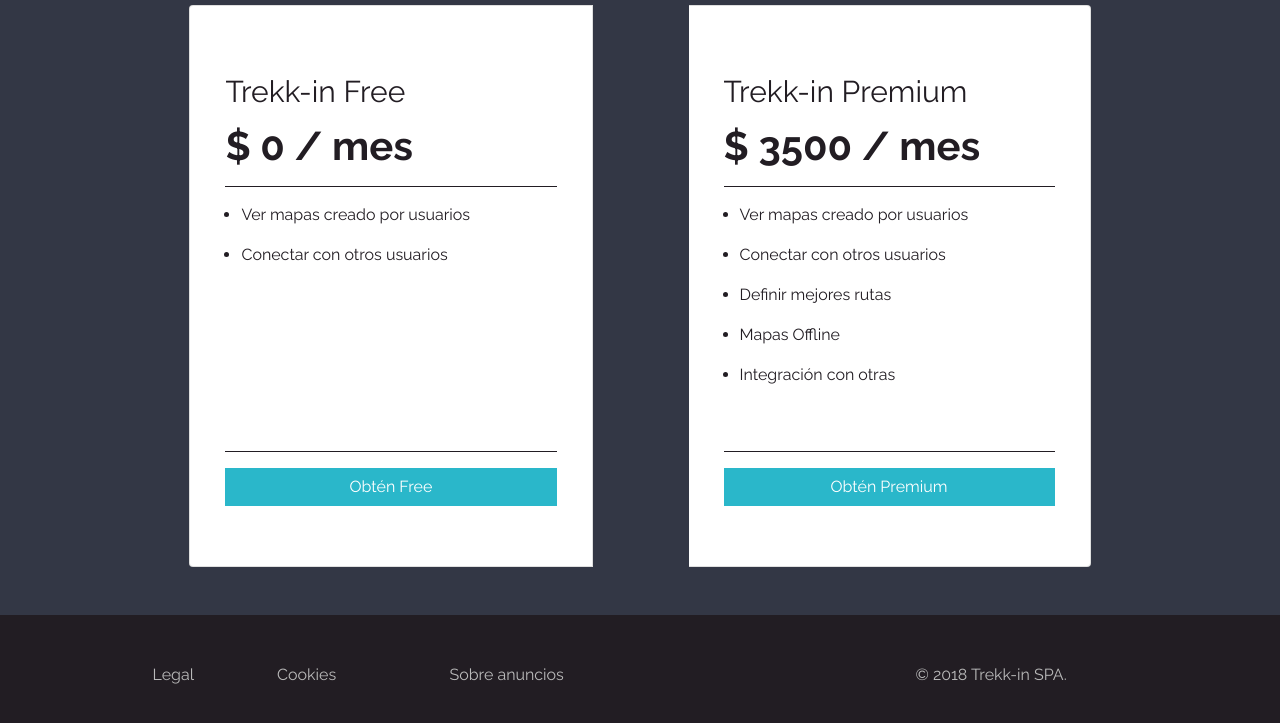
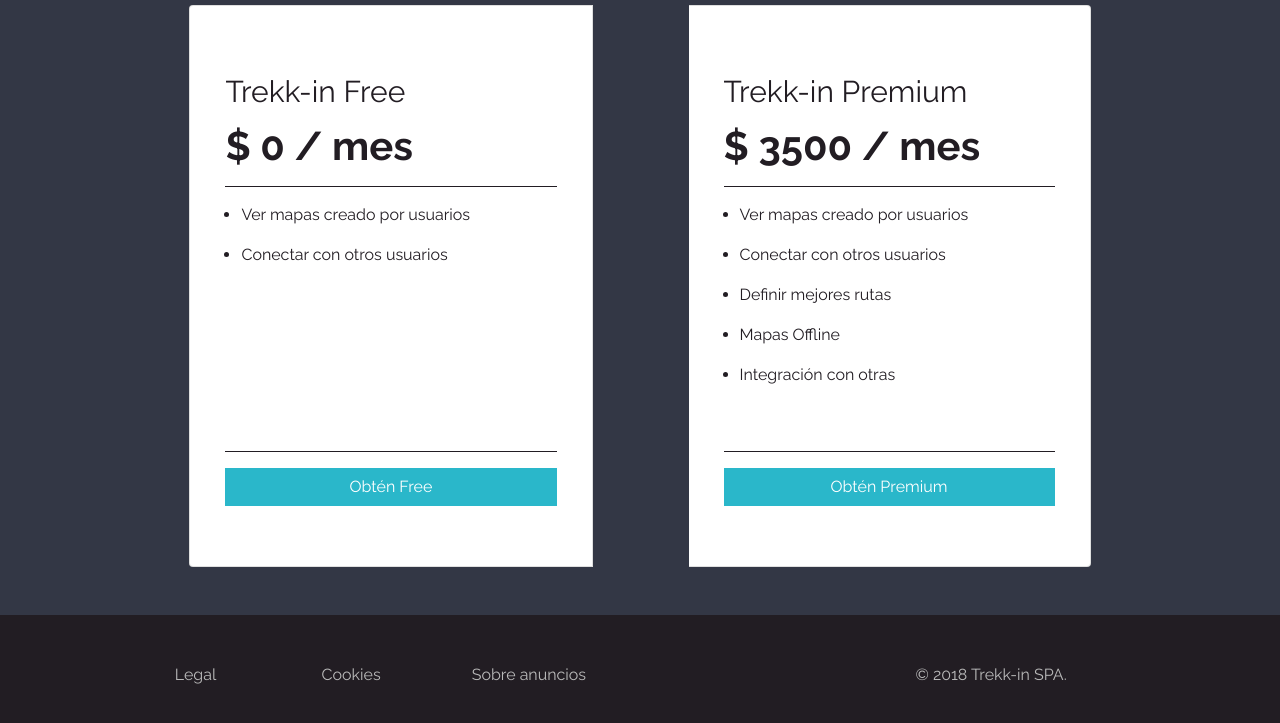
Before and after one commit to AeroNico/trekk-in, a plain HTML site: page index.html in a window 1280 px wide. Shown: the part 1406-2129 px from the top of the page. Drawn offline with nearby package versions, Linux system fonts and the light colour scheme.

Commit message:
Tercer commit

```diff
--- a/index.html
+++ b/index.html
@@ -118,9 +118,9 @@
       <div class="excontainer">
         <div class="exrow">
             <ul class="footer__list excol-xs-12 exrow">
-              <li class="footer__itemlist excol-xs-3"><a class="footer__link" href="#">Legal</a></li>
+              <li class="footer__itemlist excol-xs-4"><a class="footer__link" href="#">Legal</a></li>
               <li class="footer__itemlist excol-xs-3"><a class="footer__link" href="#">Cookies</a></li>
-              <li class="footer__itemlist excol-xs-6"><a class="footer__link" href="#">Sobre anuncios</a></li>
+              <li class="footer__itemlist excol-xs-5"><a class="footer__link" href="#">Sobre anuncios</a></li>
             </ul>
           <span  class="excol-xs-12 mt-3 mt-lg-0 text-center text-lg-right footer__copyright">© 2018 Trekk-in SPA.</span>
         </div>
```
